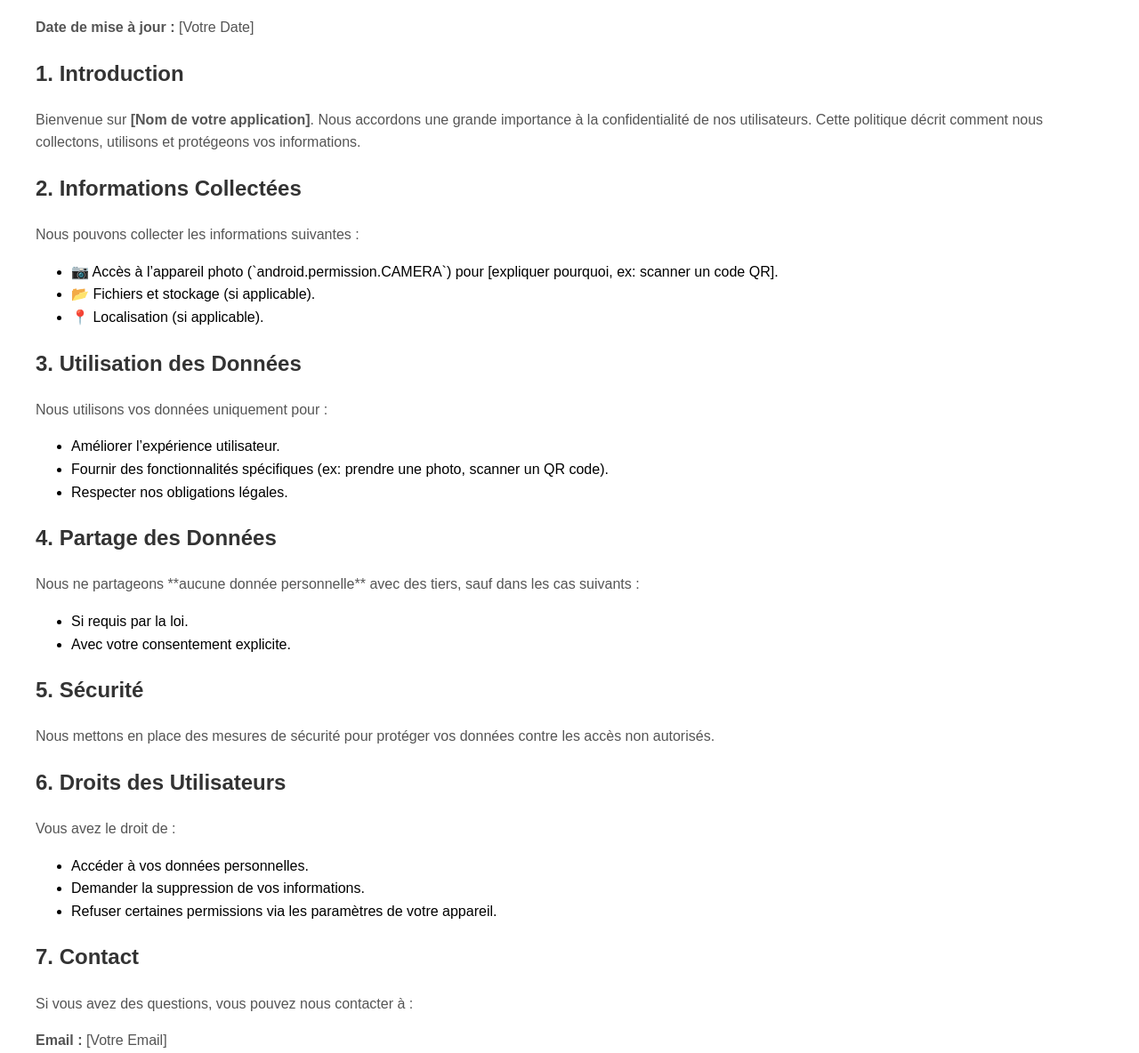
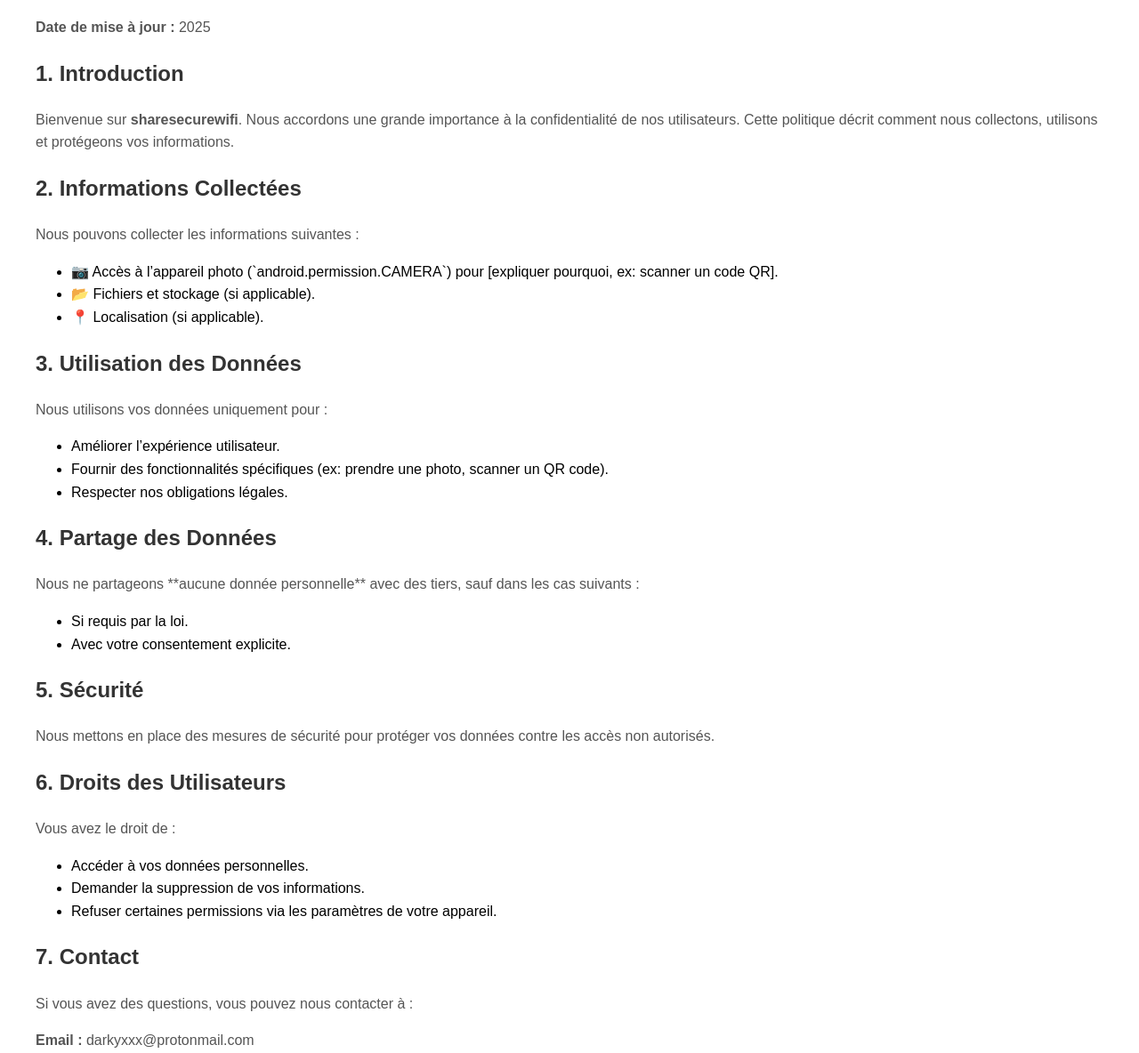
Before and after one commit to AymenMbarek/politiqueconfidentialite.github.io, a plain HTML site: page index.html in a window 1280 px wide. Shown: the part 116-1300 px from the top of the page at 89% size. Drawn offline with Linux system fonts and the light colour scheme.

Commit message:
pushing files2

```diff
--- a/index.html
+++ b/index.html
@@ -22,10 +22,10 @@
 <body>
 
     <h1>Politique de Confidentialité</h1>
-    <p><strong>Date de mise à jour :</strong> [Votre Date]</p>
+    <p><strong>Date de mise à jour :</strong> 2025</p>
 
     <h2>1. Introduction</h2>
-    <p>Bienvenue sur <strong>[Nom de votre application]</strong>. Nous accordons une grande importance à la confidentialité de nos utilisateurs. Cette politique décrit comment nous collectons, utilisons et protégeons vos informations.</p>
+    <p>Bienvenue sur <strong>sharesecurewifi</strong>. Nous accordons une grande importance à la confidentialité de nos utilisateurs. Cette politique décrit comment nous collectons, utilisons et protégeons vos informations.</p>
 
     <h2>2. Informations Collectées</h2>
     <p>Nous pouvons collecter les informations suivantes :</p>
@@ -63,7 +63,7 @@
 
     <h2>7. Contact</h2>
     <p>Si vous avez des questions, vous pouvez nous contacter à :</p>
-    <p><strong>Email :</strong> [Votre Email]</p>
+    <p><strong>Email :</strong> darkyxxx@protonmail.com</p>
 
     <h2>8. Modifications</h2>
     <p>Nous nous réservons le droit de modifier cette politique à tout moment. Les mises à jour seront publiées sur cette page.</p>
```
